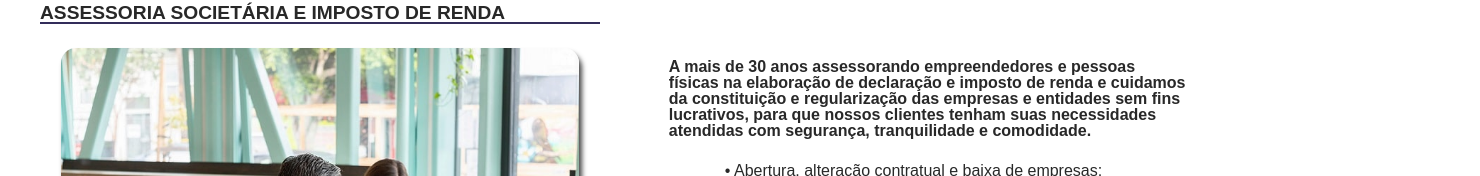
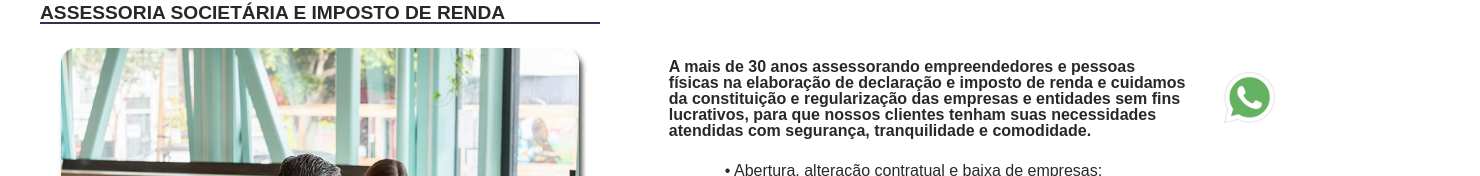
Before and after one commit to GSBarros17/dedicativa-contabilidade---pessoal, a plain HTML site: page servicos.html in a window 1280 px wide. Shown: the part 278-454 px from the top of the page, 1480 px wide, since content can reach past the window. Drawn offline with nearby package versions, Linux system fonts and the light colour scheme.

Commit message:
add o link de whatsapp na pg de servicos

```diff
--- a/servicos.html
+++ b/servicos.html
@@ -25,6 +25,7 @@
             <a class="nav-menu" href="contato.html"><i class="fi fi-rs-phone-call icons-nav"></i>Contatos<i class="fi fi-rs-angle-small-right"></i></a>
             <a class="nav-menu client-acess" href="https://central.lideronline.com/Account/Login?ReturnUrl=%2F"><i class="fi fi-rs-user icons-nav"></i>Acesso ao cliente<i class="fi fi-rs-angle-small-right"></i></a>
         </nav>
+        <a class="whatsapp-icon" href="https://api.whatsapp.com/send?phone=5561991526611&text=Ol%C3%A1,%20Gostaria%20de%20tirar%20algumas%20d%C3%BAvidas."><img src="imagens/whatsapp.png" alt="ícone do whatsapp"></a>
     </header>
     <main>
         <img class="img-card-principal-mobile" src="./imagens/banner-mobile.png" alt="">
```
